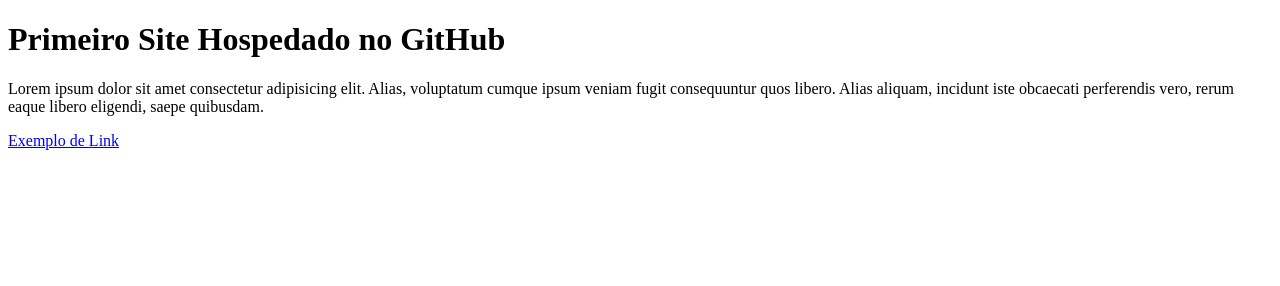
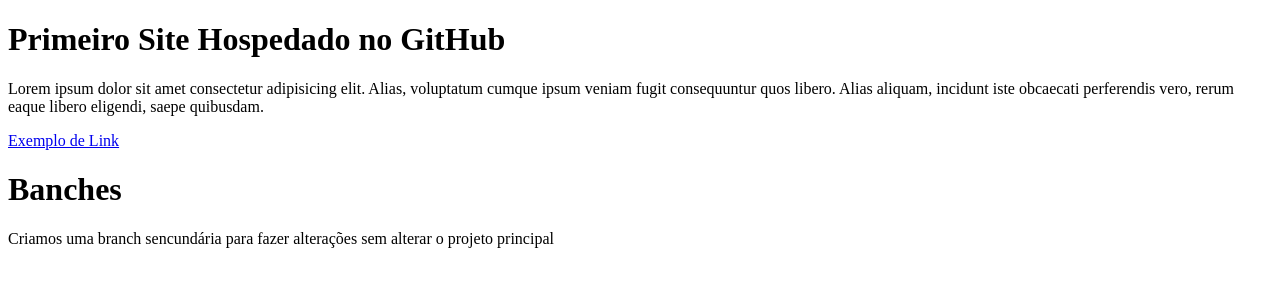
Before and after one commit to Nosden/_primeiro_site, a plain HTML site: page index.html in a window 1280 px wide. Drawn offline with Linux system fonts and the light colour scheme.

Commit message:
Primeira versao na secundaria

```diff
--- a/index.html
+++ b/index.html
@@ -11,5 +11,8 @@
     <h1>Primeiro Site Hospedado no GitHub</h1>
     <p>Lorem ipsum dolor sit amet consectetur adipisicing elit. Alias, voluptatum cumque ipsum veniam fugit consequuntur quos libero. Alias aliquam, incidunt iste obcaecati perferendis vero, rerum eaque libero eligendi, saepe quibusdam.</p>
     <a href="pagina2.html">Exemplo de Link</a>
+
+    <h1>Banches</h1>
+    <p>Criamos uma branch sencundária para fazer alterações sem alterar o projeto principal</p>
 </body>
 </html>
```
